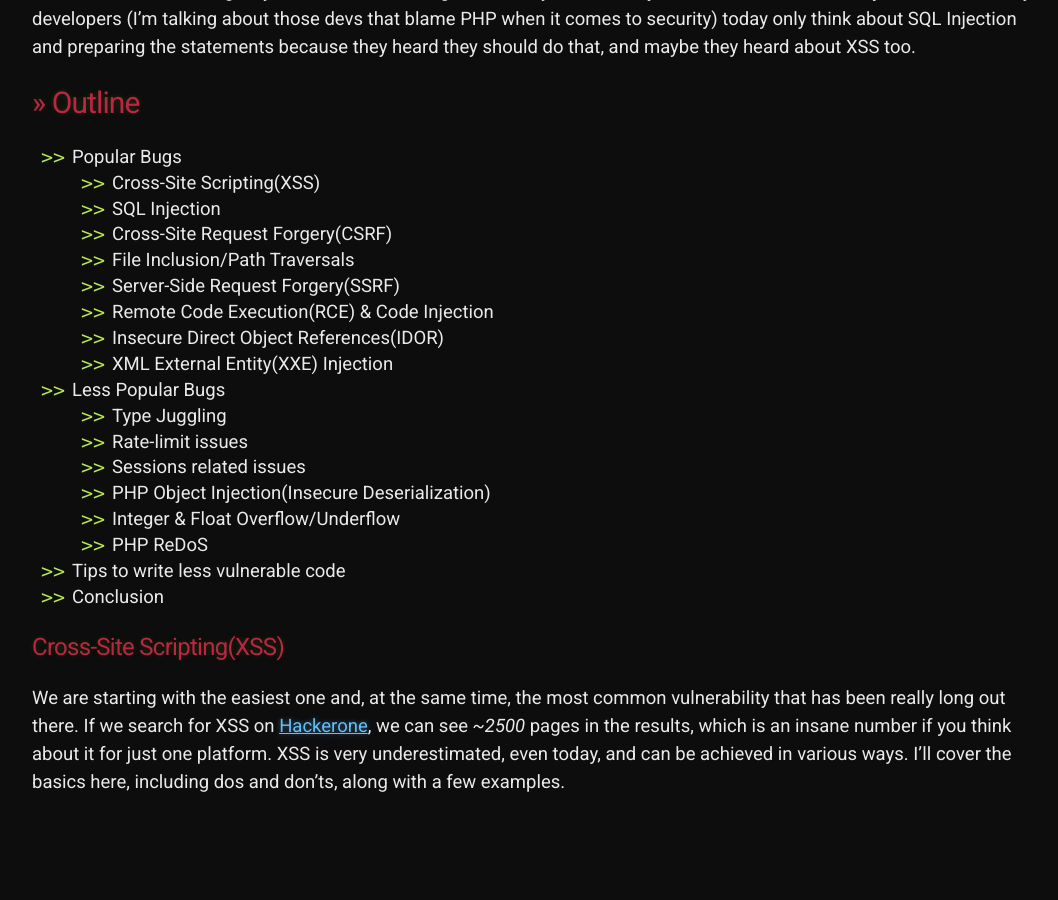
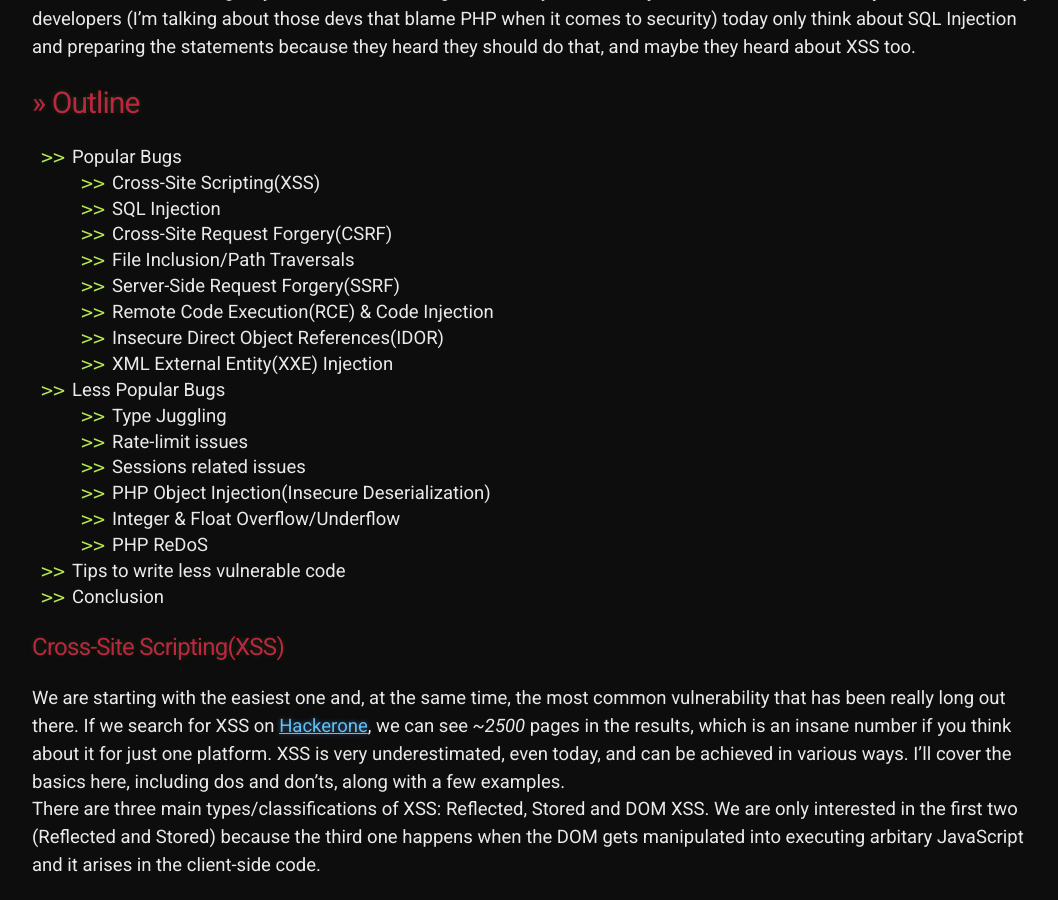
Before and after one commit to 20kilograma/blog, a Jekyll site: the page built from php-sec.md, in a window 1280 px wide and 900 px high, scrolled down 947 px. Shown: the whole window, without its empty margins (108-1166 px from the left). Built offline with Jekyll 4.4.1, drawn with Linux system fonts in a browser that asks for light colours; some web fonts are replaced; our own code applies the rules of GitHub Pages for plain Markdown files; before the commit the page ends 1763 px from its top, so only the background shows below that.

Commit message:
Update php-sec.md

```diff
--- a/php-sec.md
+++ b/php-sec.md
@@ -36,4 +36,5 @@ If someone is wondering why the name of this blog is "PHP beyond SQLi", I just w
 
 ## Cross-Site Scripting(XSS)
 
-We are starting with the easiest one and, at the same time, the most common vulnerability that has been really long out there. If we search for XSS on <a href="https://www.hackerone.com" target="_blank">Hackerone</a>, we can see <i>~2500</i> pages in the results, which is an insane number if you think about it for just one platform. XSS is very underestimated, even today, and can be achieved in various ways. I'll cover the basics here, including dos and don'ts, along with a few examples.
+We are starting with the easiest one and, at the same time, the most common vulnerability that has been really long out there. If we search for XSS on <a href="https://www.hackerone.com" target="_blank">Hackerone</a>, we can see <i>~2500</i> pages in the results, which is an insane number if you think about it for just one platform. XSS is very underestimated, even today, and can be achieved in various ways. I'll cover the basics here, including dos and don'ts, along with a few examples. <br>
+There are three main types/classifications of XSS: Reflected, Stored and DOM XSS. We are only interested in the first two (Reflected and Stored) because the third one happens when the DOM gets manipulated into executing arbitary JavaScript and it arises in the client-side code.
```
